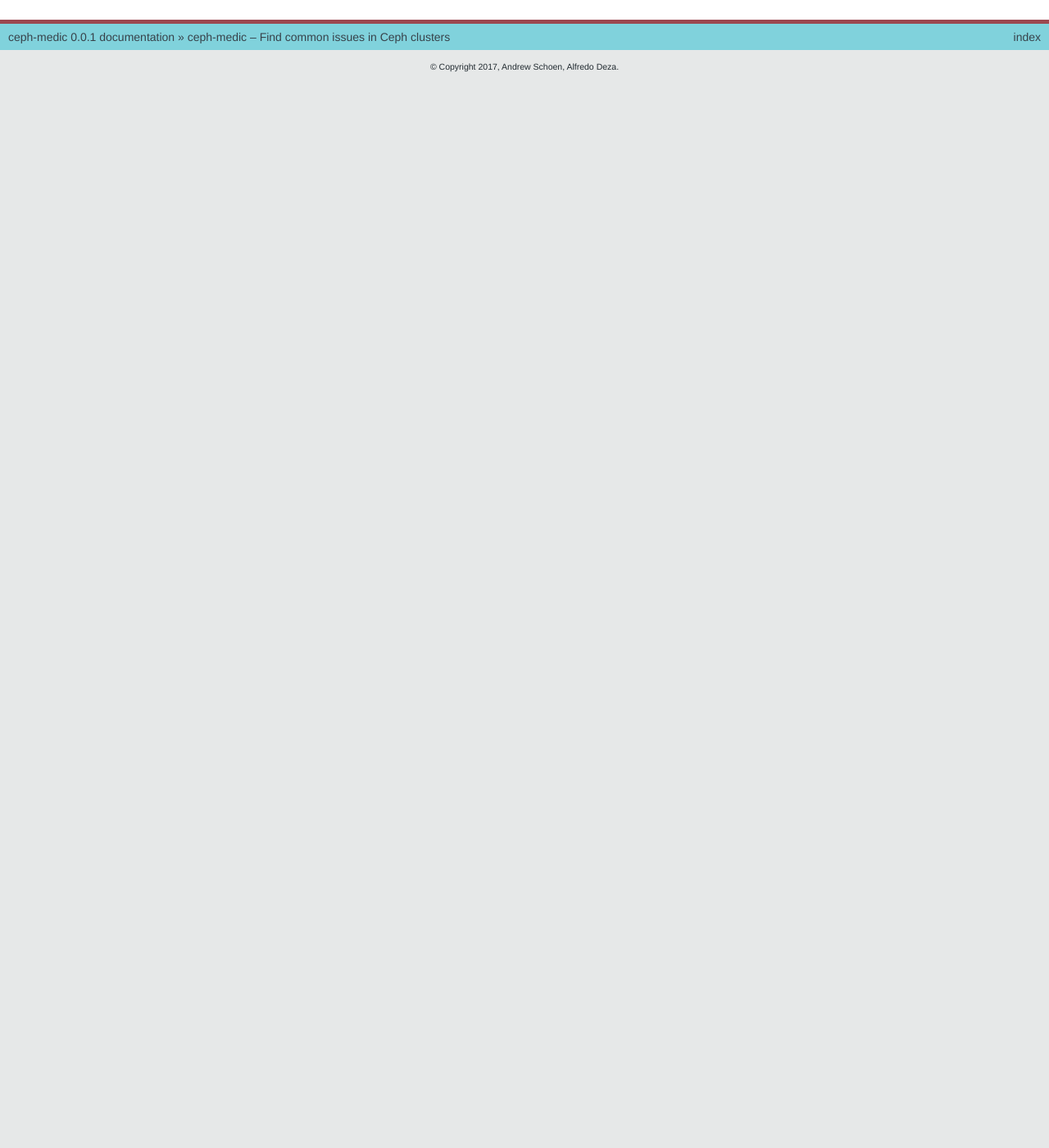
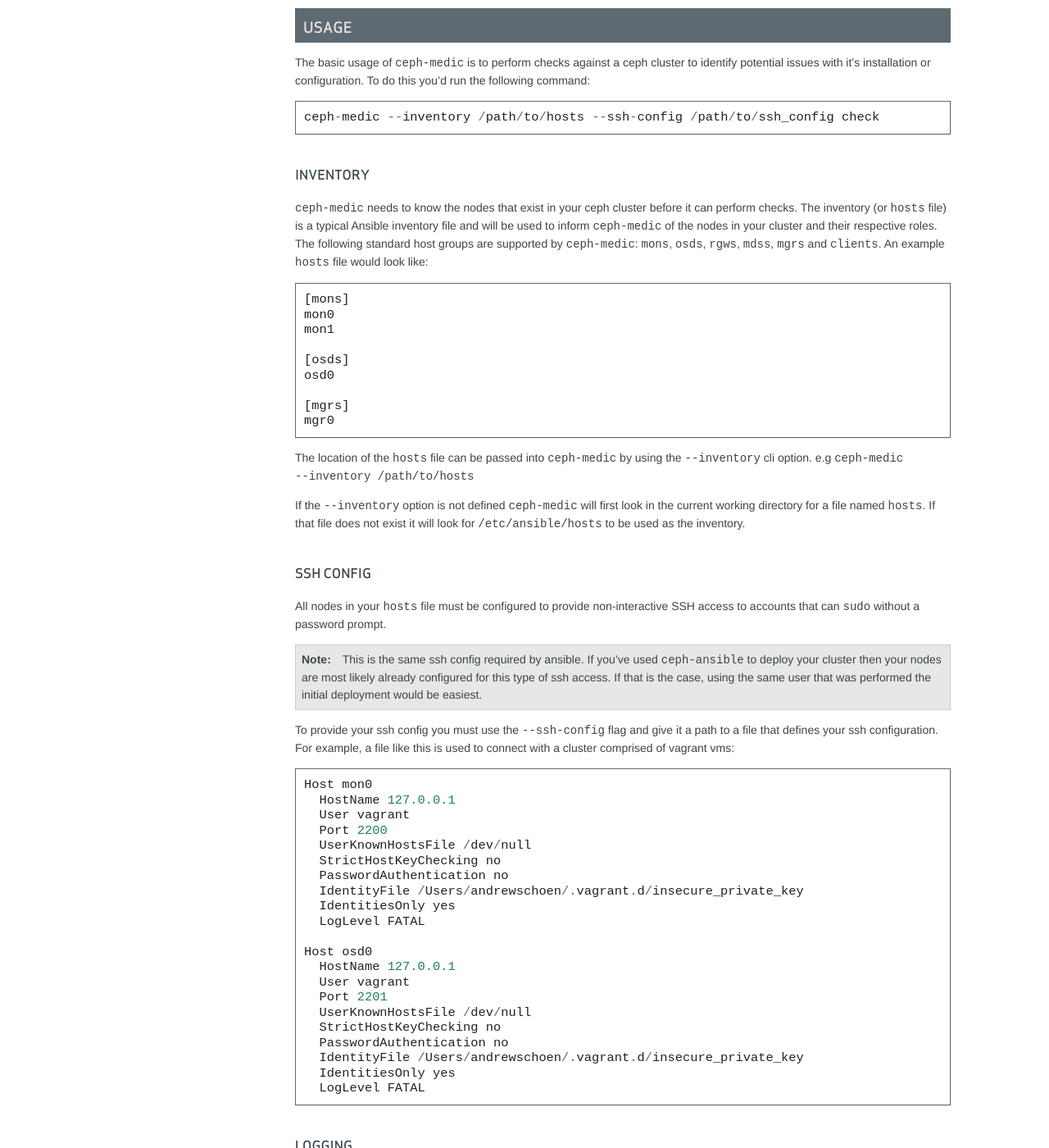
Before and after one commit to ceph/ceph-medic, a Sphinx documentation site: the page built from docs/source/index.rst, in a window 1280 px wide and 1400 px high, scrolled down 1647 px. Shown: the whole window at 82% size. Built offline with Sphinx 7.4.7, drawn with Linux system fonts in a browser that asks for light colours; before the commit the page ends 1749 px from its top, so only the background shows below that; some of the changed text lies outside the part shown.

Commit message:
docs: adds usage documentation
Signed-off-by: Andrew Schoen <aschoen@redhat.com>

```diff
--- a/docs/source/index.rst
+++ b/docs/source/index.rst
@@ -80,3 +80,109 @@
 - Verify your install::
 
       ceph-medic --help
+
+
+Usage
+=====
+
+The basic usage of ``ceph-medic`` is to perform checks against a ceph cluster to identify potential issues with it's installation
+or configuration. To do this you'd run the following command::
+
+    ceph-medic --inventory /path/to/hosts --ssh-config /path/to/ssh_config check
+
+Inventory
+---------
+``ceph-medic`` needs to know the nodes that exist in your ceph cluster before it can perform checks. The inventory (or ``hosts`` file)
+is a typical Ansible inventory file and will be used to inform ``ceph-medic`` of the nodes in your cluster and their respective roles.
+The following standard host groups are supported by ``ceph-medic``: ``mons``, ``osds``, ``rgws``, ``mdss``, ``mgrs`` and ``clients``.
+An example ``hosts`` file would look like::
+
+    [mons]
+    mon0
+    mon1
+
+    [osds]
+    osd0
+
+    [mgrs]
+    mgr0
+
+The location of the ``hosts`` file can be passed into ``ceph-medic`` by using the ``--inventory`` cli option. e.g ``ceph-medic --inventory /path/to/hosts``
+
+If the ``--inventory`` option is not defined ``ceph-medic`` will first look in the current working directory for a file named ``hosts``. If that file
+does not exist it will look for ``/etc/ansible/hosts`` to be used as the inventory.
+
+SSH Config
+----------
+
+All nodes in your ``hosts`` file must be configured to provide non-interactive SSH access to
+accounts that can ``sudo`` without a password prompt.
+
+.. note::
+   This is the same ssh config required by ansible. If you've used ``ceph-ansible`` to deploy your
+   cluster then your nodes are most likely already configured for this type of ssh access. If that
+   is the case, using the same user that was performed the initial deployment would be easiest.
+
+To provide your ssh config you must use the ``--ssh-config`` flag and give it a path to a file
+that defines your ssh configuration. For example, a file like this is used to connect with a cluster
+comprised of vagrant vms::
+
+    Host mon0
+      HostName 127.0.0.1
+      User vagrant
+      Port 2200
+      UserKnownHostsFile /dev/null
+      StrictHostKeyChecking no
+      PasswordAuthentication no
+      IdentityFile /Users/andrewschoen/.vagrant.d/insecure_private_key
+      IdentitiesOnly yes
+      LogLevel FATAL
+
+    Host osd0
+      HostName 127.0.0.1
+      User vagrant
+      Port 2201
+      UserKnownHostsFile /dev/null
+      StrictHostKeyChecking no
+      PasswordAuthentication no
+      IdentityFile /Users/andrewschoen/.vagrant.d/insecure_private_key
+      IdentitiesOnly yes
+      LogLevel FATAL
+
+Logging
+-------
+
+By default ``ceph-medic`` sends complete logs to the current working directory. This log file is more
+verbose than the output you see on the terminal. To change where these logs are created modify the defaul
+value for ``--log-path`` in ``~/.cephmedic.conf``.
+
+Running checks
+--------------
+
+To perform checks against your cluster use the ``check`` subcommand. This will perform a series of general checks
+as well as checks specific to each daemon. Sample output from this command will look like::
+
+    ceph-medic --ssh-config vagrant_ssh_config check
+    Host: mgr0                  connection: [connected  ]
+    Host: mon0                  connection: [connected  ]
+    Host: osd0                  connection: [connected  ]
+    Collection completed!
+
+    =======================  Starting remote check session  ========================
+    Version: 0.0.1    Cluster Name: "test"
+    Total hosts: [3]
+    OSDs:    1    MONs:    1     Clients:    0
+    MDSs:    0    RGWs:    0     MGRs:       1
+
+    ================================================================================
+
+    ---------- managers ----------
+     mgr0
+
+    ------------ osds ------------
+     osd0
+
+    ------------ mons ------------
+     mon0
+
+    17 passed, 0 errors, on 4 hosts
```
